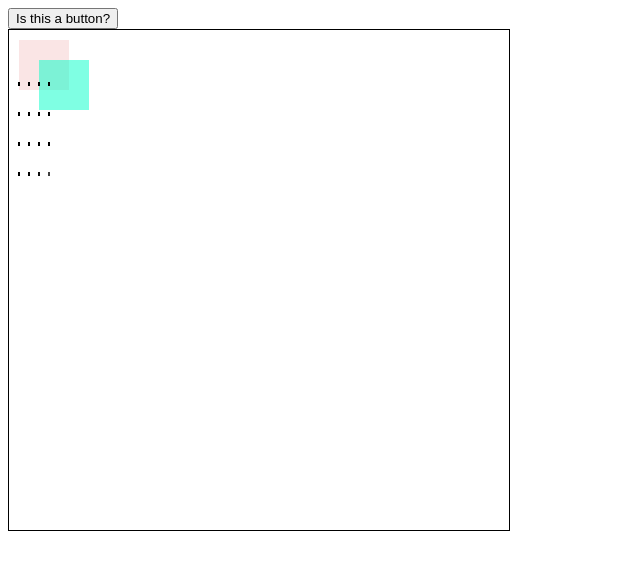
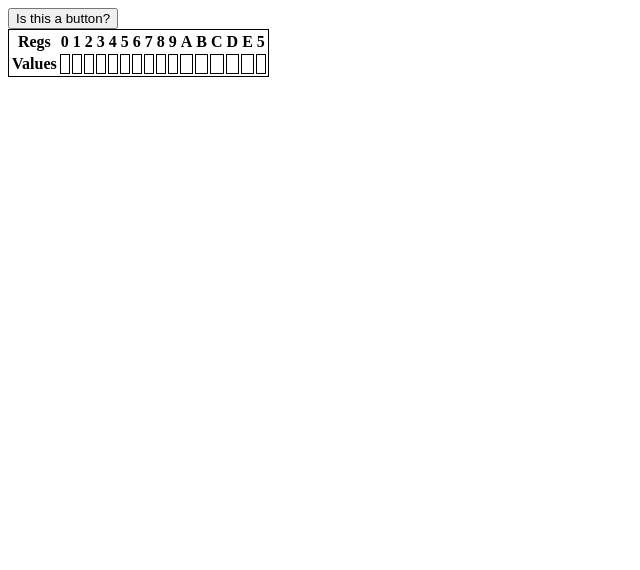
Before and after one commit to Terry-Weymouth/toy-in-rust, a website built with webpack: page www/index.html in a window 1280 px wide. Shown: the whole page, without its empty margins (0-640 px from the left). Built offline with nearby package versions, Linux system fonts and the light colour scheme; what toy-wasm would draw is missing.

Commit message:
changed regs display to use table; add stub button function

```diff
--- a/www/index.html
+++ b/www/index.html
@@ -4,9 +4,14 @@
     <meta charset="utf-8">
     <title>Hello wasm-pack!</title>
   </head>
+  <style>
+    table, td {
+      border: 1px solid black;
+    }
+  </style>
   <body>
-    <button name="button">Is this a button?</button><br>
-    <canvas id="display" width="500" height="500"></canvas>
+    <button id="button">Is this a button?</button><br>
+    <table id="regsTable"></table><br>
     <script src="./bootstrap.js"></script>
   </body>
 </html>
--- a/www/index.js
+++ b/www/index.js
@@ -1,55 +1,55 @@
 import * as wasm from "toy-wasm";
-var canvas = document.getElementById('display');
-canvas.style.border = '1px solid #000'
-var ctx = canvas.getContext('2d');
 
-function draw_text_with_box(text, x, y) {
-    ctx.fillText(text, x, y);
-    const metrics = ctx.measureText(text);
-    const width = metrics.width;
-    const actualHeight = metrics.actualBoundingBoxAscent + metrics.actualBoundingBoxDescent;
-    const fontHeight = metrics.fontBoundingBoxAscent + metrics.fontBoundingBoxDescent;
-    const height = actualHeight + 4;
-    let bx = x;
-    let by = y + 6;
-    ctx.moveTo(bx, by);
-    ctx.lineTo(bx+width, by);
-    ctx.lineTo(bx+width, by-height);
-    ctx.lineTo(bx, by-height);
-    ctx.lineTo(bx, by);
-    ctx.stroke();
-    let next_x = x + width + 10;
-    return next_x;
+function regs_header_to_table(table) {
+    let row_labels = ["Regs","0", "1", "2", "3", "4", "5", "6", "7", "8", "9", "A", "B", "C", "D", "E", "5"]
+    var row = document.createElement("TR");
+    for(var i = 0; i < 17; i++) {
+        var th = document.createElement("TH");
+        var text = document.createTextNode(row_labels[i]);
+        th.appendChild(text);
+        row.appendChild(th);
+    }
+    table.appendChild(row);
+
+    var row = document.createElement("TR");
+    var th = document.createElement("TH");
+    var text = document.createTextNode("Values");
+    th.appendChild(text);
+    row.appendChild(th);
+    table.appendChild(row);
 }
 
-function draw_regs(string_array) {
-    ctx.fillStyle = 'rgb(200, 0, 0, 0.1)';
-    ctx.fillRect(10, 10, 50, 50);
+function collect_regs_data(portal) {
+    let regs_array = []
+    for(var i = 0; i < 16; i++){
+        let str = portal.reg_as_string(i);
+        regs_array.push(str);
+    }
+    return regs_array;
+}
 
-    ctx.fillStyle = 'rgba(0, 255, 200, 0.5)';
-    ctx.fillRect(30, 30, 50, 50);
-
-    ctx.fillStyle = 'rgba(0, 0, 0, 0.5)';
-    ctx.font = "20px Arial";
-    var x = 10;
-    var y = 50;
+function regs_data_to_table(table_row, string_array) {
     for(var i = 0; i < 16; i++) {
-        x = draw_text_with_box(string_array[i], x, y);
-        if (((i + 1) % 4) == 0) {
-            x = 10;
-            y += 30;
-        }
+        var td = document.createElement("TD");
+        var text = document.createTextNode(string_array[i]);
+        td.appendChild(text);
+        table_row.appendChild(td);
     }
 }
 
+function button_clicked() {
+    console.log("button clicked");
+}
+
+let button = document.getElementById("button");
+console.log(button)
+button.addEventListener("click", button_clicked);
+
 let portal = wasm.Portal.new();
 portal.load_regs([9, 8, 7, 6, 5, 4, 3, 2, 1]);
-let regs_strs = []
-for(var i = 0; i < 16; i++){
-    let str = portal.reg_as_string(i);
-    regs_strs.push(str);
-}
-draw_regs(regs_strs);
+let regs_data = collect_regs_data(portal);
 
-// let regs_str = portal.dump_regs();
-// wasm.hello(regs_str);
+console.log(document.getElementById("regsTable"))
+const table = document.getElementById("regsTable");
+regs_header_to_table(table);
+regs_data_to_table(table.rows[1], regs_data);
```
Also changed, not shown: www/indx_hold.html (added, +57 -0 lines), www/indx_old.js (added, +56 -0 lines), 1 other file.
